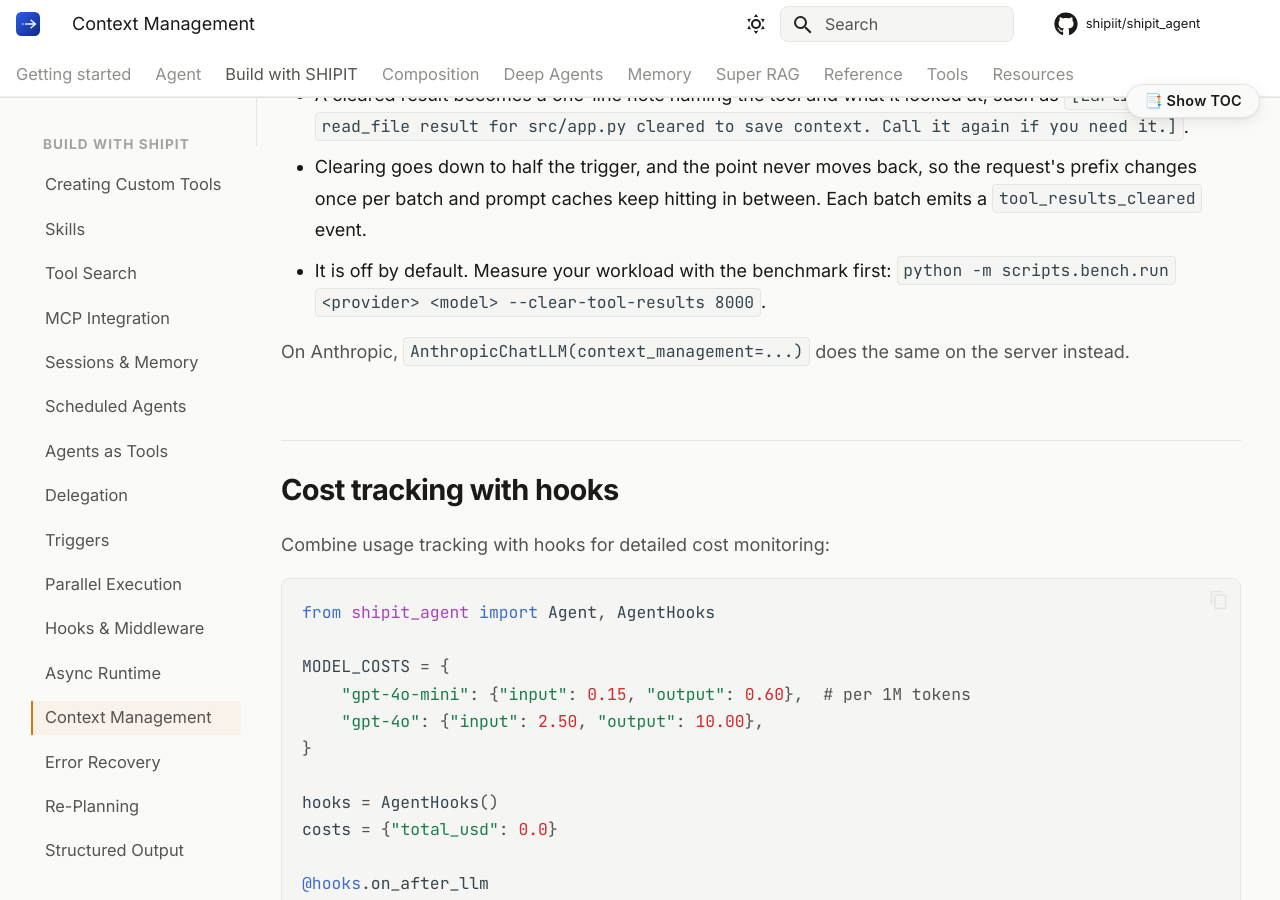
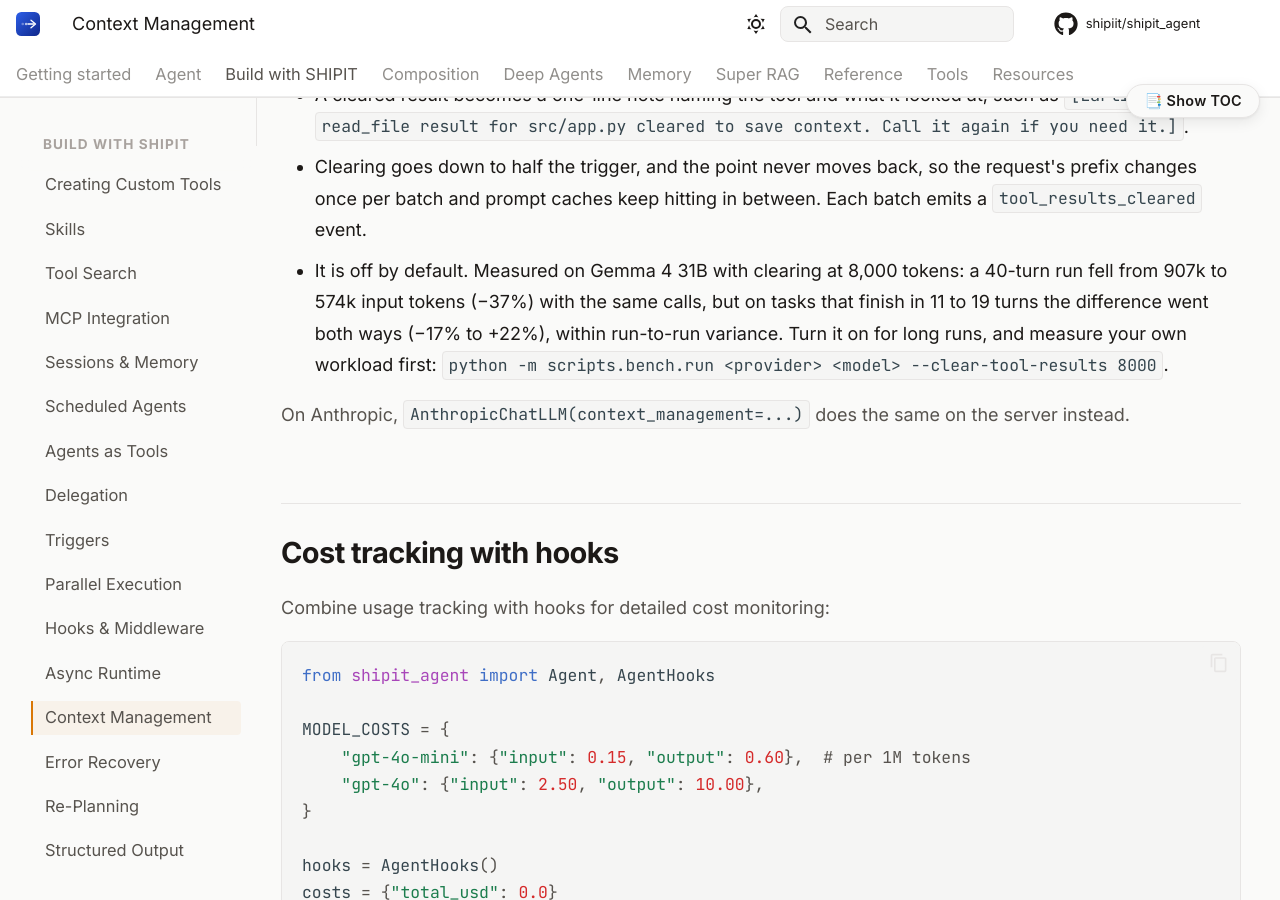
Before and after one commit to shipiit/shipit_agent, an MkDocs documentation site: the page built from docs/guides/context-management.md, in a window 1280 px wide and 900 px high, scrolled down 3991 px. Built offline with MkDocs 1.6.1 and Material for MkDocs 9.7.7, drawn with Linux system fonts in a browser that asks for light colours; comment, search, counter and statistics services are not loaded.

Commit message:
docs(context): what clearing measured on the long tasks

```diff
--- a/docs/guides/context-management.md
+++ b/docs/guides/context-management.md
@@ -136,7 +136,11 @@ With the SDK API, pass it through `AgentOptions(agent_options={"clear_tool_resul
 - Clearing goes down to half the trigger, and the point never moves back,
   so the request's prefix changes once per batch and prompt caches keep
   hitting in between. Each batch emits a `tool_results_cleared` event.
-- It is off by default. Measure your workload with the benchmark first:
+- It is off by default. Measured on Gemma 4 31B with clearing at 8,000
+  tokens: a 40-turn run fell from 907k to 574k input tokens (−37%) with the
+  same calls, but on tasks that finish in 11 to 19 turns the difference went
+  both ways (−17% to +22%), within run-to-run variance. Turn it on for long
+  runs, and measure your own workload first:
   `python -m scripts.bench.run <provider> <model> --clear-tool-results 8000`.
 
 On Anthropic, `AnthropicChatLLM(context_management=...)` does the same on
```
